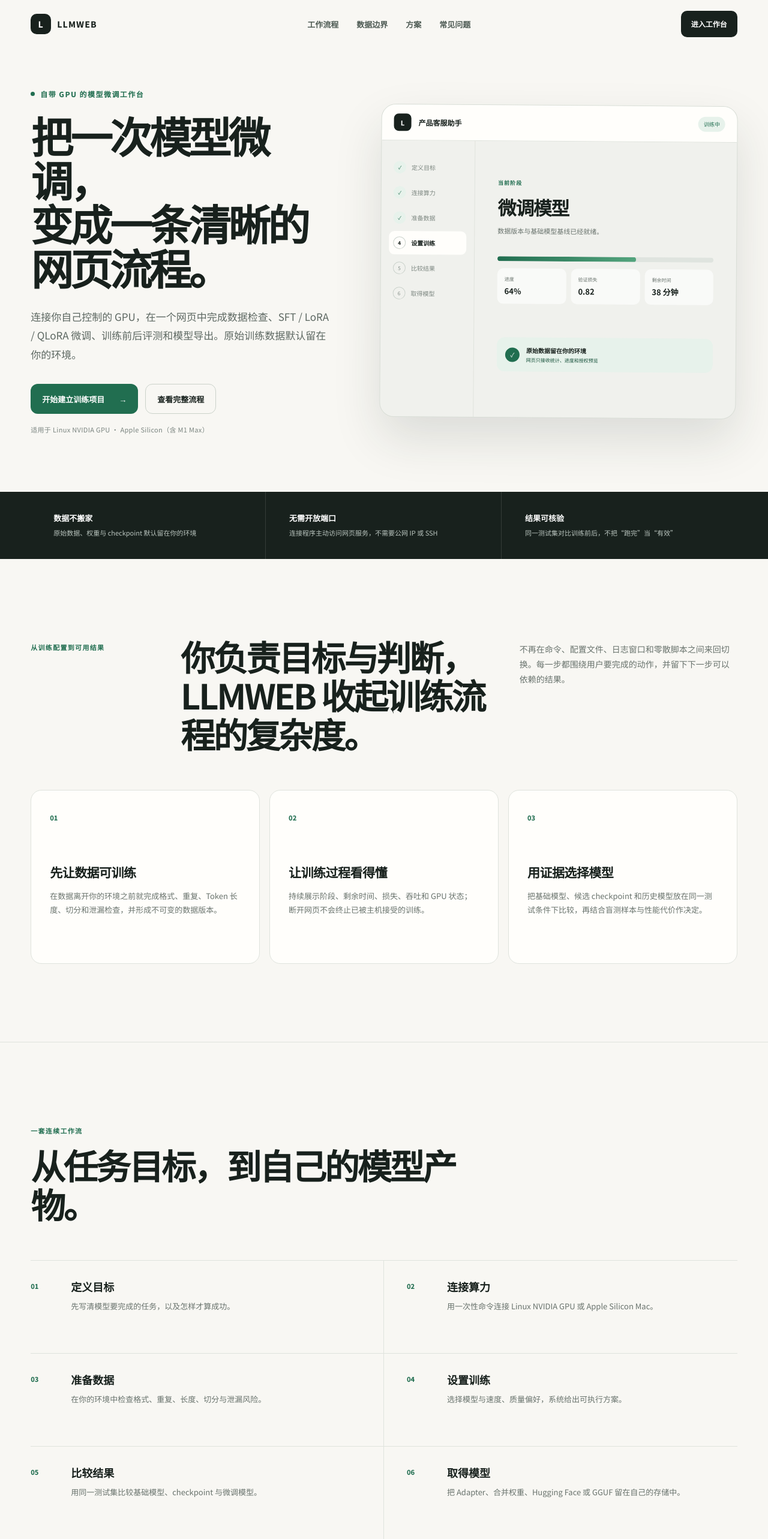
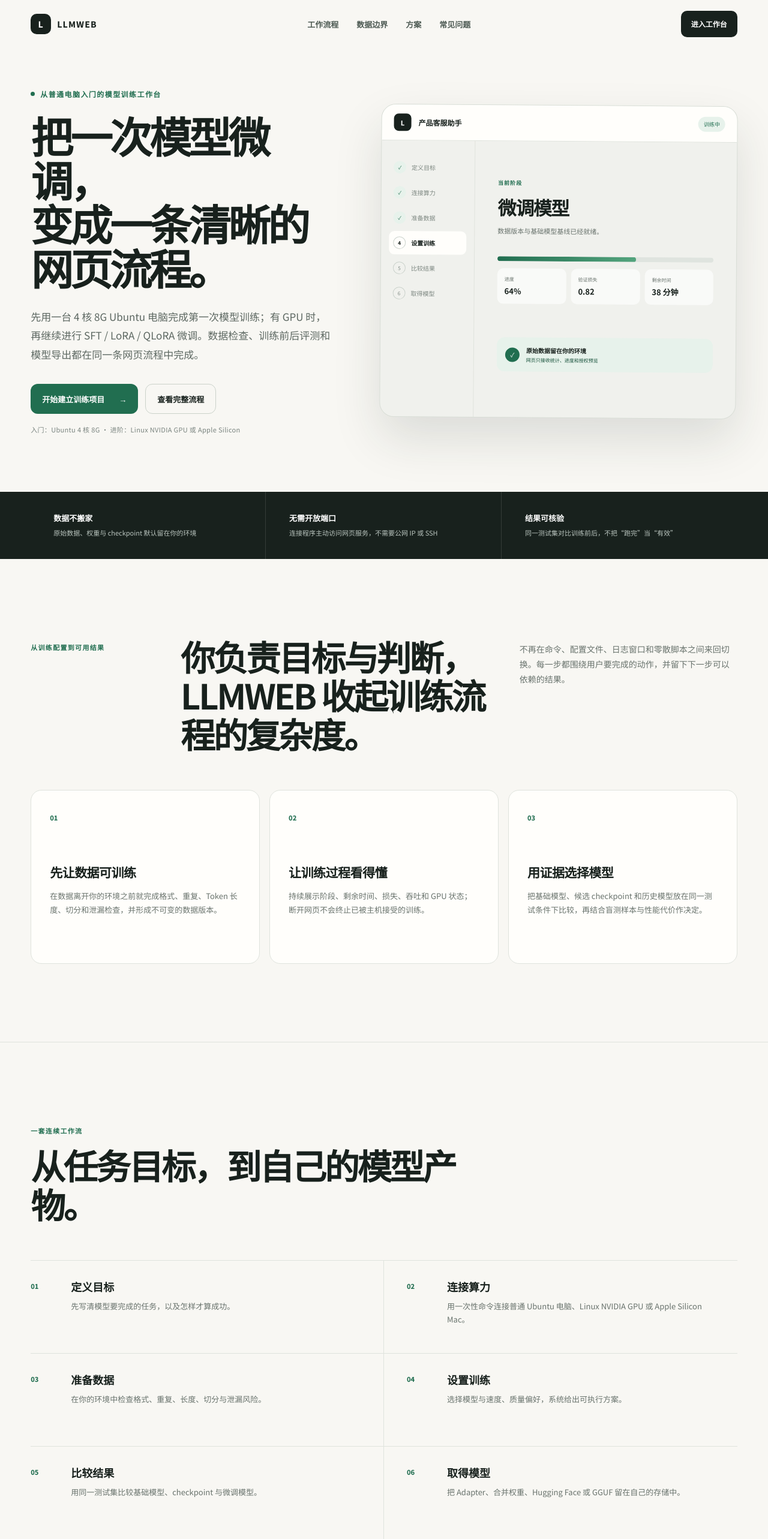
Before and after one commit to jobssteve164dev/LLMWEB, a Next.js app in the folder apps/web/: page / in a window 1280 px wide. Shown: the top 2566 px of the page at 60% size. Built offline with nearby package versions, Linux system fonts and the light colour scheme; no server answers.

Commit message:
fix: welcome CPU beginners to training flow

```diff
--- a/apps/web/app/page.tsx
+++ b/apps/web/app/page.tsx
@@ -5,14 +5,14 @@
 export const dynamic = "force-dynamic";
 
 export const metadata: Metadata = {
-  title: "用自己的 GPU 完成大语言模型微调、评测与导出",
+  title: "用自己的电脑完成第一次模型训练与进阶微调",
   description: "LLMWEB 把数据准备、SFT/LoRA/QLoRA 微调、同测试集评测和模型导出放进一个网页工作台，原始训练数据默认留在你的环境。",
   alternates: { canonical: "/" },
 };
 
 const workflow = [
   ["定义目标", "先写清模型要完成的任务，以及怎样才算成功。"],
-  ["连接算力", "用一次性命令连接 Linux NVIDIA GPU 或 Apple Silicon Mac。"],
+  ["连接算力", "用一次性命令连接普通 Ubuntu 电脑、Linux NVIDIA GPU 或 Apple Silicon Mac。"],
   ["准备数据", "在你的环境中检查格式、重复、长度、切分与泄漏风险。"],
   ["设置训练", "选择模型与速度、质量偏好，系统给出可执行方案。"],
   ["比较结果", "用同一测试集比较基础模型、checkpoint 与微调模型。"],
@@ -20,8 +20,8 @@
 ] as const;
 
 const faqs = [
-  ["LLMWEB 会上传我的原始训练数据吗？", "默认不会。数据检查、训练和评测在你连接的 GPU 主机上执行；网页只接收统计、进度、指标和你主动授权的少量预览。"],
-  ["我需要准备什么环境？", "可以使用带 NVIDIA GPU 和 Docker 的 Linux x86_64 主机，也可以使用 Apple Silicon Mac。M1 Max 及其他 M 系列芯片通过原生 Metal/MPS 运行。"],
+  ["LLMWEB 会上传我的原始训练数据吗？", "默认不会。数据检查、训练和评测在你连接的电脑上执行；网页只接收统计、进度、指标和你主动授权的少量预览。"],
+  ["我需要准备什么环境？", "第一次练习可使用 4 核 8G、至少 20GB 可用空间的 Ubuntu 普通电脑；进阶微调可使用 Linux NVIDIA GPU 或 Apple Silicon Mac。"],
   ["支持哪些微调方式？", "支持文本 SFT 与 LoRA；Linux NVIDIA GPU 还支持 4 位 QLoRA。Apple Silicon 使用原生 Metal/MPS LoRA，并提供固定版本的 Qwen2.5 0.5B、1.5B 与 3B 指令模型。"],
   ["怎样判断微调真的有效？", "LLMWEB 会先建立基础模型基线，再用同一测试集复测候选模型；页面同时展示质量变化、推理性能和失败样本，避免只看一条损失曲线。"],
   ["LLMWEB 会托管训练后的模型吗？", "默认不会。模型权重、checkpoint 和导出产物保存在你的 GPU 主机或你自己的 S3 兼容存储中，平台只保留版本、指标和产物引用。"],
@@ -37,8 +37,8 @@
     "@type": "SoftwareApplication",
     name: "LLMWEB",
     applicationCategory: "DeveloperApplication",
-    operatingSystem: "Web; Linux x86_64 with NVIDIA GPU and Docker; macOS on Apple Silicon",
-    description: "连接用户自己控制的 GPU，在网页中完成数据准备、大语言模型微调、同测试集评测和模型导出。",
+    operatingSystem: "Web; Linux x86_64 CPU or NVIDIA GPU with Docker; macOS on Apple Silicon",
+    description: "连接用户自己控制的电脑，在网页中完成入门训练、数据准备、大语言模型微调、同测试集评测和模型导出。",
     featureList: ["SFT、LoRA 与 QLoRA", "本地数据检查", "训练前后同测试集评测", "Adapter、Hugging Face 与 GGUF 导出"],
     ...(plan ? { offers: { "@type": "Offer", price: (plan.amountCents / 100).toFixed(2), priceCurrency: plan.currency.toUpperCase(), availability: "https://schema.org/InStock", url: "https://llmweb.szlk.ai/#pricing" } } : {}),
   };
@@ -73,14 +73,14 @@
 
       <section className="landingHero">
         <div className="heroCopy">
-          <p className="landingEyebrow"><span /> 自带 GPU 的模型微调工作台</p>
+          <p className="landingEyebrow"><span /> 从普通电脑入门的模型训练工作台</p>
           <h1>把一次模型微调，<br />变成一条清晰的网页流程。</h1>
-          <p className="heroLead">连接你自己控制的 GPU，在一个网页中完成数据检查、SFT / LoRA / QLoRA 微调、训练前后评测和模型导出。原始训练数据默认留在你的环境。</p>
+          <p className="heroLead">先用一台 4 核 8G Ubuntu 电脑完成第一次模型训练；有 GPU 时，再继续进行 SFT / LoRA / QLoRA 微调。数据检查、训练前后评测和模型导出都在同一条网页流程中完成。</p>
           <div className="heroActions">
             <Link className="landingPrimary" href="/workbench/project">开始建立训练项目 <span aria-hidden="true">→</span></Link>
             <a className="landingSecondary" href="#workflow">查看完整流程</a>
           </div>
-          <p className="heroRequirement">适用于 Linux NVIDIA GPU · Apple Silicon（含 M1 Max）</p>
+          <p className="heroRequirement">入门：Ubuntu 4 核 8G · 进阶：Linux NVIDIA GPU 或 Apple Silicon</p>
         </div>
 
         <div className="productPreview" aria-label="LLMWEB 工作台流程预览">
@@ -145,12 +145,12 @@
         <div className="boundaryDiagram" aria-label="LLMWEB 数据流说明">
           <article><span>网页工作台</span><strong>目标 · 状态 · 指标</strong><small>不保存原始训练数据</small></article>
           <div><i /><b>出站连接</b><i /></div>
-          <article className="local"><span>你的 GPU 环境</span><strong>数据 · 训练 · 模型</strong><small>你控制主机与存储位置</small></article>
+          <article className="local"><span>你的训练电脑</span><strong>数据 · 训练 · 模型</strong><small>你控制主机与存储位置</small></article>
         </div>
       </section>
 
       <section className="landingSection pricingSection" id="pricing">
-        <header className="landingSectionHeader compact"><p>简单透明的方案</p><h2>算力属于你，订阅只为更顺畅的训练管理。</h2><span>两个方案都使用你自己的 GPU 和存储；LLMWEB 不收取训练时长或算力费用。</span></header>
+        <header className="landingSectionHeader compact"><p>简单透明的方案</p><h2>算力属于你，订阅只为更顺畅的训练管理。</h2><span>两个方案都使用你自己的电脑和存储；LLMWEB 不收取训练时长或算力费用。</span></header>
         {plan ? <div className="pricingGrid">
           <article><span>{plan.metadata.freeTier.name.zh}</span><h3>${(plan.metadata.freeTier.amountCents / 100).toFixed(0)}</h3><p>{plan.metadata.freeTier.summary.zh}</p><strong>{plan.metadata.quotas.projects.free} 个活跃项目</strong><Link className="landingSecondary" href="/workbench/project">开始使用</Link></article>
           <article className="featuredPrice"><span>{plan.metadata.customerDisplay.zh.offerLabel}</span><h3>${(plan.amountCents / 100).toFixed(0)} <small>{plan.metadata.customerDisplay.zh.billingSuffix}</small></h3><p>{plan.metadata.customerDisplay.zh.summary}</p><strong>{plan.metadata.quotas.projects.paid} 个活跃项目</strong><Link className="landingPrimary" href="/api/billing/checkout">升级 Pro <span aria-hidden="true">→</span></Link></article>
@@ -161,8 +161,8 @@
       <section className="landingSection fitSection">
         <header className="landingSectionHeader compact"><p>适用边界</p><h2>选择 LLMWEB，如果你想掌控算力与数据。</h2></header>
         <div className="fitGrid">
-          <article><span>适合</span><h3>个人开发者与小型 AI 团队</h3><ul><li>已有 Linux NVIDIA GPU 或 Apple Silicon Mac</li><li>希望减少训练框架和命令行负担</li><li>需要让团队共同查看数据质量与评测结果</li><li>希望模型产物留在自己的基础设施</li></ul></article>
-          <article className="notFit"><span>暂不适合</span><h3>需要托管算力或生产推理的平台</h3><ul><li>没有可用的受支持 GPU 主机</li><li>需要 Windows、AMD、Intel GPU 或多机训练</li><li>需要 DPO、PPO、GRPO 或多模态训练</li><li>希望平台直接托管生产推理服务</li></ul></article>
+          <article><span>适合</span><h3>个人开发者与小型 AI 团队</h3><ul><li>想先用普通 Ubuntu 电脑学会完整训练流程</li><li>已有 Linux NVIDIA GPU 或 Apple Silicon Mac</li><li>希望减少训练框架和命令行负担</li><li>希望模型产物留在自己的基础设施</li></ul></article>
+          <article className="notFit"><span>暂不适合</span><h3>需要托管算力或生产推理的平台</h3><ul><li>没有可连接的 Ubuntu、Linux GPU 或 Apple Silicon 电脑</li><li>需要 Windows、AMD、Intel GPU 或多机训练</li><li>需要 DPO、PPO、GRPO 或多模态训练</li><li>希望平台直接托管生产推理服务</li></ul></article>
         </div>
       </section>
 
@@ -172,7 +172,7 @@
       </section>
 
       <section className="landingFinal">
-        <div><p>准备好开始了吗？</p><h2>用自己的 GPU，完成一次有证据的模型微调。</h2></div>
+        <div><p>准备好开始了吗？</p><h2>用自己的电脑，完成一次有证据的模型训练。</h2></div>
         <Link className="landingPrimary light" href="/workbench/project">进入工作台 <span aria-hidden="true">→</span></Link>
       </section>
 
```
